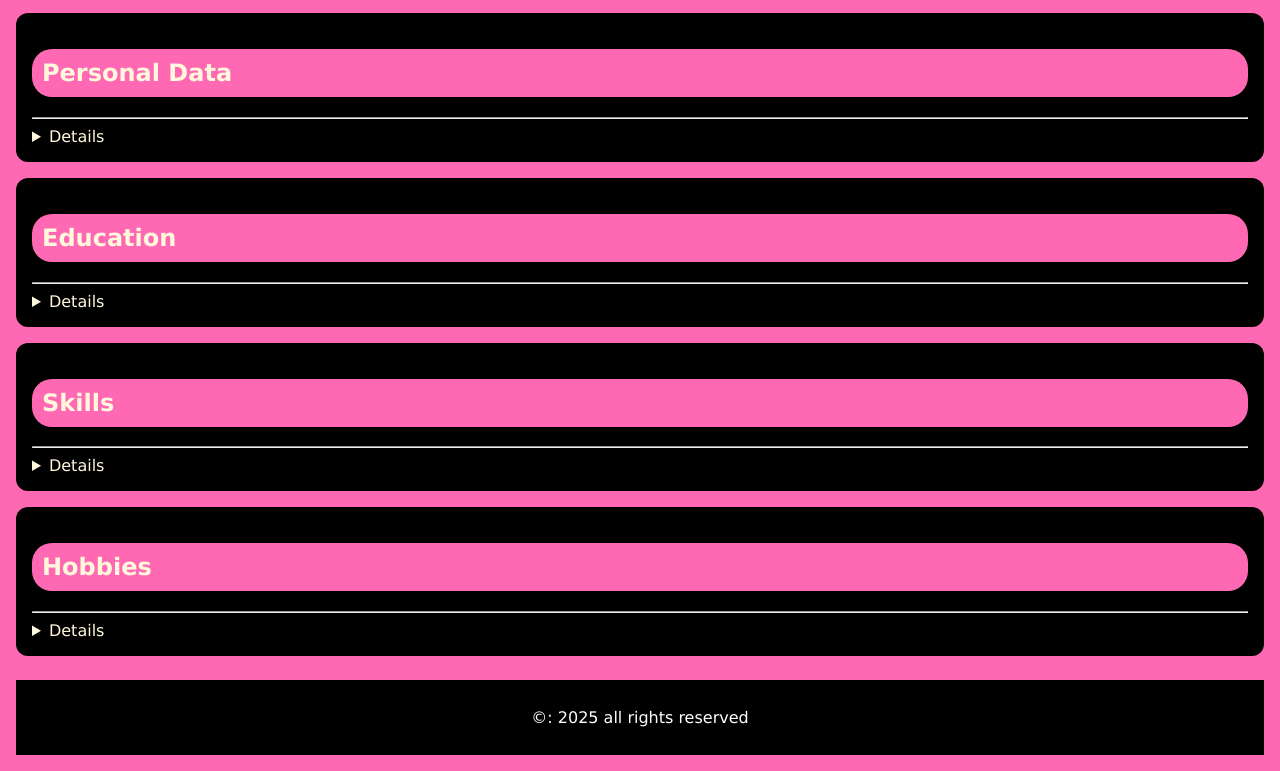
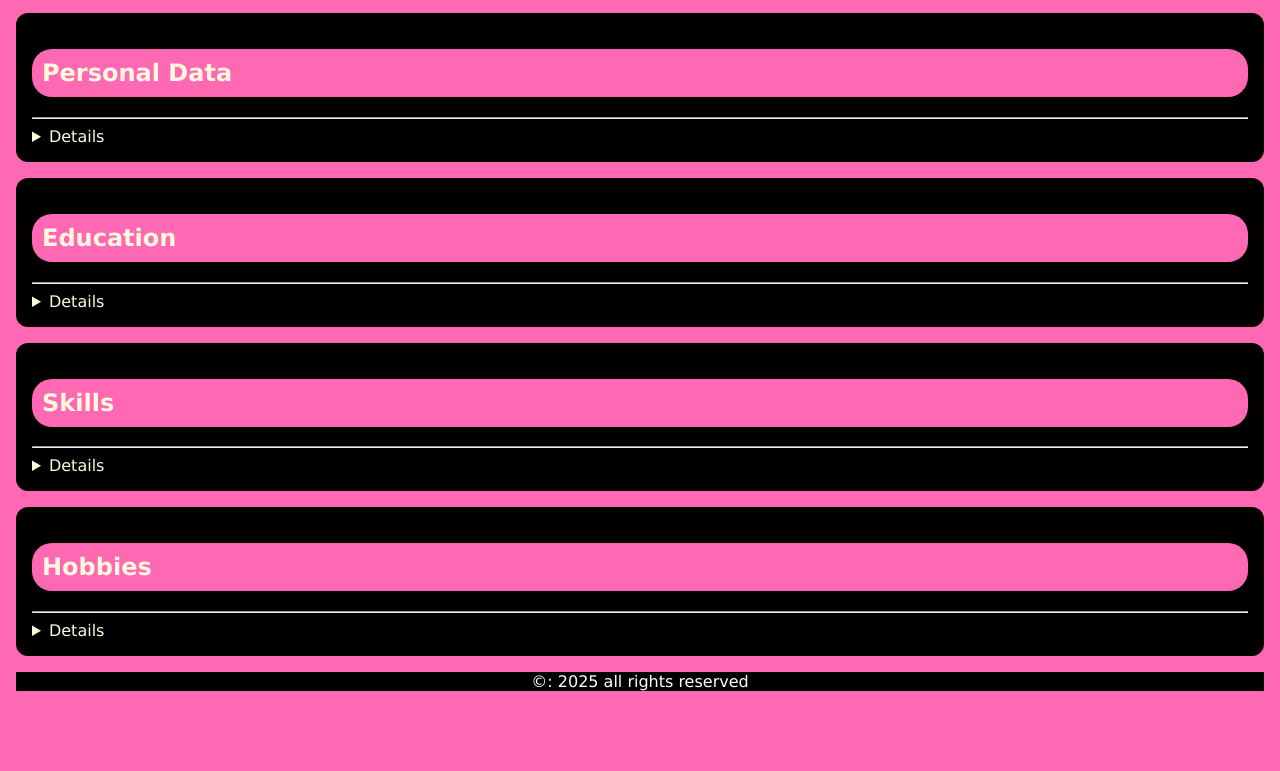
Before and after one commit to jon101-cyg/PersonalWebsite.io, a plain HTML site: page index.html in a window 1280 px wide. Shown: the part 201-972 px from the top of the page. After the commit the page ends 924 px from the top, so only its background shows below. Drawn offline with Linux system fonts and the light colour scheme.

Commit message:
Fix footer width and maintain style consistency

```diff
--- a/style.css
+++ b/style.css
@@ -73,6 +73,5 @@ footer{
     color: white;
     text-align: center;
     position: static;
-    padding: 0.75rem 0;
-    margin-top: 1.5rem;
+    width: 100%;
 }
```
